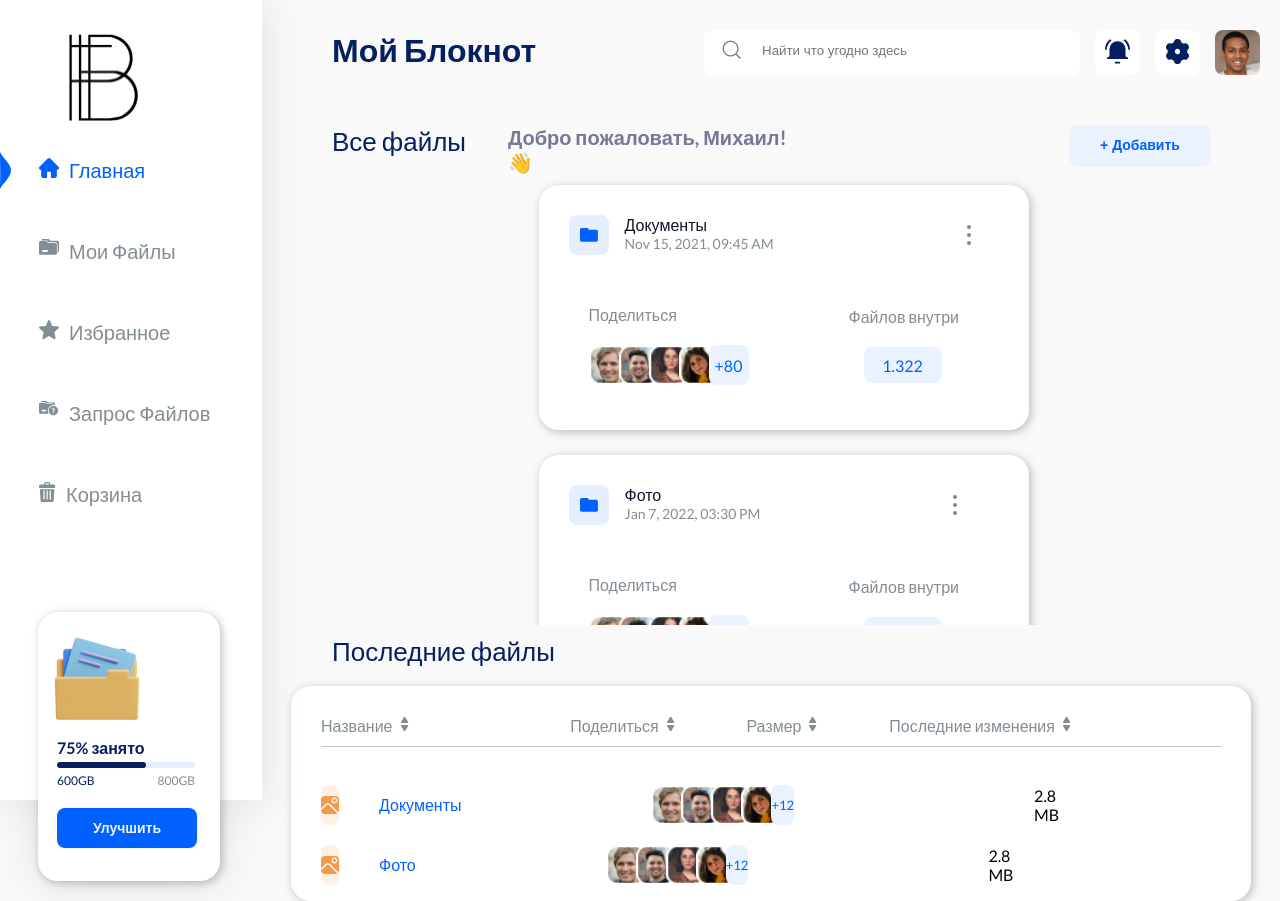
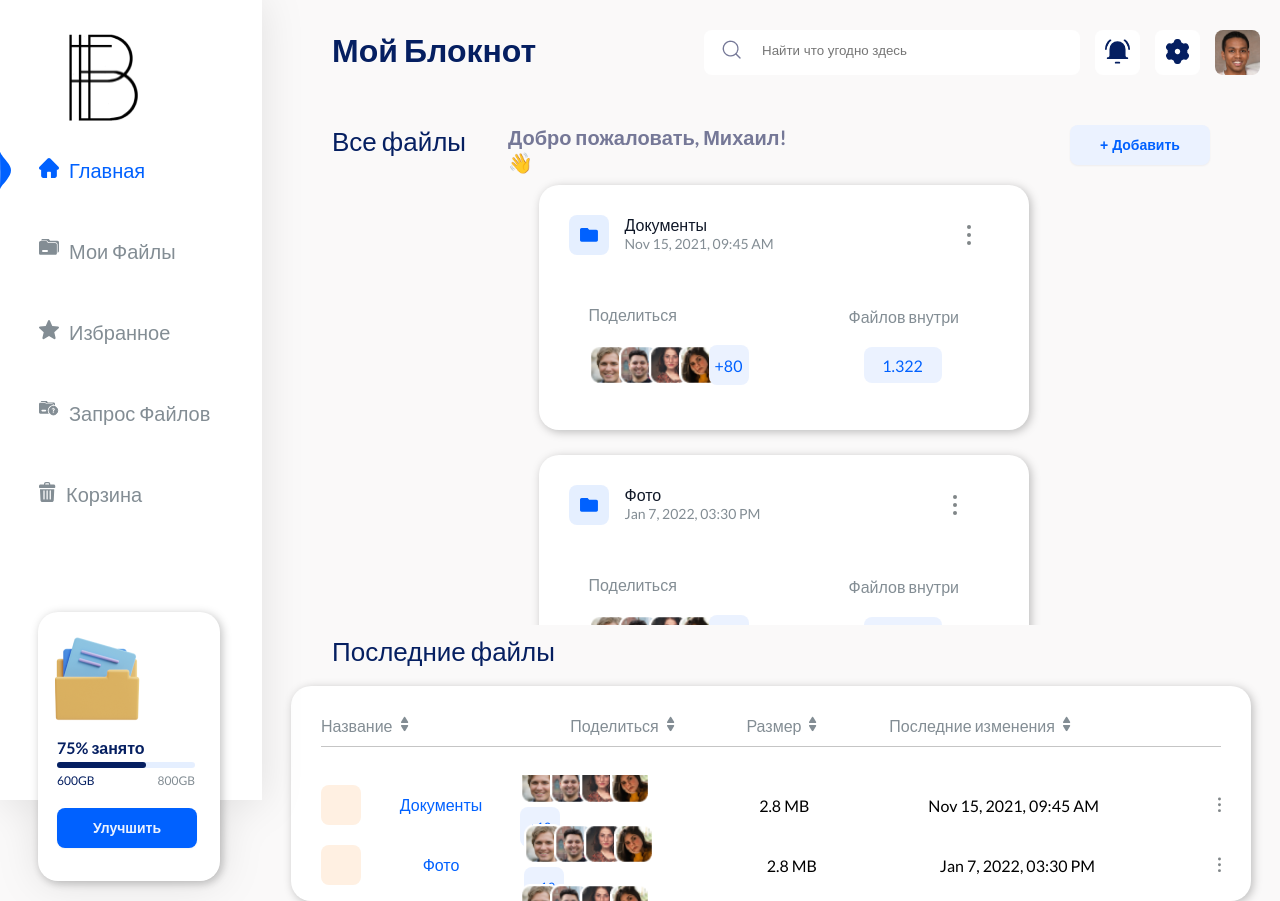
Before and after one commit to Kkotlyar777/Blocknot, a Next.js app: page / in a window 1280 px wide. Built offline with nearby package versions, Linux system fonts and the light colour scheme.

Commit message:
деофлт

```diff
--- a/src/app/GlobalRedux/reducer/SideBarSlice.ts
+++ b/src/app/GlobalRedux/reducer/SideBarSlice.ts
@@ -3,7 +3,7 @@
 import { createSlice } from "@reduxjs/toolkit";
 
 interface UserState {
-  numPage: number;
+  numPage: any;
 }
 
 const initialState: UserState = {
--- a/src/app/components/lastFiles/Files.module.sass
+++ b/src/app/components/lastFiles/Files.module.sass
@@ -3,6 +3,7 @@
 .LastFile
     display: flex
     align-items: center
+    justify-content: space-between
     height: 60px
     width: 100%
     &:hover
@@ -21,10 +22,11 @@
     justify-content: center
     align-items: center
     svg
+        margin-right: 200px
 
 .fileName
     width: 180px
-    margin-right: 190px
+    // margin-right: 190px
     font-size: 16px
     font-style: normal
     color: $color-main-blue
@@ -38,7 +40,7 @@
     display: flex
     width: 40px
     height: 40px
-    margin-right: 240px
+    // margin-right: 240px
     background: $color-light-blue
     border-radius: 8px
     align-items: center
@@ -48,8 +50,8 @@
     font-style: normal
     line-height: 18px
 
-.fileSize
-    margin-right: 300px
+// .fileSize
+//     margin-right: 300px
 
-.fileDate
-    margin-right: 200px
+// .fileDate
+//     margin-right: 200px
--- a/src/app/page.tsx
+++ b/src/app/page.tsx
@@ -1,22 +1,22 @@
-import { Metadata } from "next";
-import styles from "./globalLayout.module.sass";
-import stylesCard from "./components/CardFiles/Card.module.sass";
-import { CardComp } from "./components/CardFiles/Card";
-import { LastFile } from "./components/lastFiles/LastFiles";
-import stylesCardLast from "./components/lastFiles/Files.module.sass";
+import { Metadata } from 'next';
+import styles from './globalLayout.module.sass';
+import stylesCard from './components/CardFiles/Card.module.sass';
+import { CardComp } from './components/CardFiles/Card';
+import { LastFile } from './components/lastFiles/LastFiles';
+import stylesCardLast from './components/lastFiles/Files.module.sass';
 export const metadata: Metadata = {
-  title: "Bloknot",
+	title: 'Bloknot',
 };
 // будет получатьсбя с бэка
 // добавить типизацию
 const ArrCard: any = [
-  { name: "Документы", date: "Nov 15, 2021, 09:45 AM", fileNums: 1.322 },
-  { name: "Фото", date: " Jan 7, 2022, 03:30 PM", fileNums: 8.442 },
-  { name: "Новый год22", date: "Mar 20, 2022, 10:15 AM", fileNums: 1.0 },
-  { name: "Старый Год 33", date: "Apr 5, 2022, 01:00 PM", fileNums: 1.235 },
-  { name: "Откаты на форум", date: "Feb 12, 2022, 05:55 PM", fileNums: 7.381 },
-  { name: "Очень секретно", date: "May 25, 2022, 11:20 AM", fileNums: 3.515 },
-  { name: "Git", date: "Jul 8, 2022, 08:10 AM", fileNums: 7.962 },
+	{ name: 'Документы', date: 'Nov 15, 2021, 09:45 AM', fileNums: 1.322 },
+	{ name: 'Фото', date: ' Jan 7, 2022, 03:30 PM', fileNums: 8.442 },
+	{ name: 'Новый год22', date: 'Mar 20, 2022, 10:15 AM', fileNums: 1.0 },
+	{ name: 'Старый Год 33', date: 'Apr 5, 2022, 01:00 PM', fileNums: 1.235 },
+	{ name: 'Откаты на форум', date: 'Feb 12, 2022, 05:55 PM', fileNums: 7.381 },
+	{ name: 'Очень секретно', date: 'May 25, 2022, 11:20 AM', fileNums: 3.515 },
+	{ name: 'Git', date: 'Jul 8, 2022, 08:10 AM', fileNums: 7.962 },
 ];
 
 export default function Home() {
@@ -214,8 +214,9 @@ export default function Home() {
 											</clipPath>
 										</defs>
 									</svg>
+                  <span className={stylesCardLast.fileName}>{Prpops.name}</span>
 								</div>
-                <span className={stylesCardLast.fileName}>{Prpops.name}</span>
+								<div>
 									<img
 										src="./Rectangle 2009.png"
 										alt=""
@@ -237,6 +238,7 @@ export default function Home() {
 										className={stylesCardLast.img}
 									/>
 									<div className={stylesCardLast.moreImg}>+12</div>
+								</div>
 								<span className={stylesCardLast.fileSize}>2.8 MB</span>
 								<span className={stylesCardLast.fileDate}>{Prpops.date}</span>
 								<svg
--- a/src/app/selected/selected.module.sass
+++ b/src/app/selected/selected.module.sass
@@ -82,7 +82,7 @@
     justify-content: space-between
     align-items: center
     height: 70px
-    margin-bottom: 100px
+    margin-bottom: 50px
     li
         display: flex
         text-decoration: none
@@ -97,8 +97,8 @@
     margin-bottom: 10px
 
 .underimg
-    width: 347px
-    height: 347px
+    width: 275px
+    height: 275px
     flex-shrink: 0
 
 
```
Lines whose indentation alone changed are shown as unchanged.
